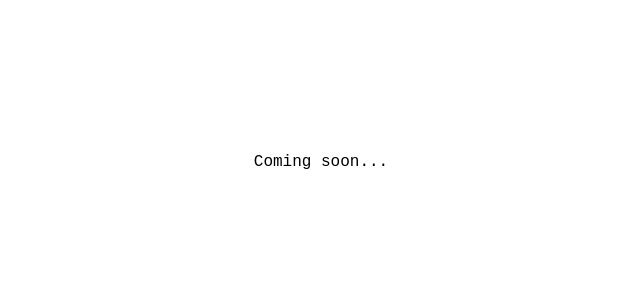
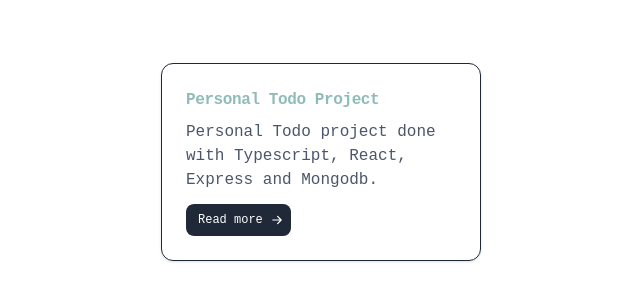
Before and after one commit to highpriesst/portfolio, a Next.js app: page /allWorks in a window 1280 px wide. Shown: the part 238-538 px from the top of the page, without its empty margins (319-959 px from the left). Built offline with nearby package versions, Linux system fonts and the light colour scheme.

Commit message:
Update style

```diff
--- a/pages/allWorks.tsx
+++ b/pages/allWorks.tsx
@@ -1,10 +1,16 @@
 import React from "react";
+import ProjectCard from "../components/ProjectCard";
+import { todoProject } from "../utils/config";
 
 function AllWorks() {
   return (
     <div className="h-screen flex justify-center items-center">
       <div className="flex">
-        <h2>Coming soon...</h2>
+        <ProjectCard
+          title={todoProject.title}
+          description={todoProject.description}
+          link={todoProject.link}
+        />
       </div>
     </div>
   );
--- a/pages/index.tsx
+++ b/pages/index.tsx
@@ -11,7 +11,7 @@ export default function Home() {
       initial={{ opacity: 0 }}
       animate={{ opacity: 1 }}
       transition={{ ease: "easeOut", duration: 1.2 }}
-      className="flex flex-col items-center h-screen bg-black]">
+      className="flex flex-col items-center h-screen">
       <Head>
         <title>Highpriesst</title>
       </Head>
--- a/styles/globals.css
+++ b/styles/globals.css
@@ -27,6 +27,10 @@ p {
   color: #4c566a;
 }
 
+a {
+  color: #4c566a;
+}
+
 span {
   color: #4c566a;
 }
```
